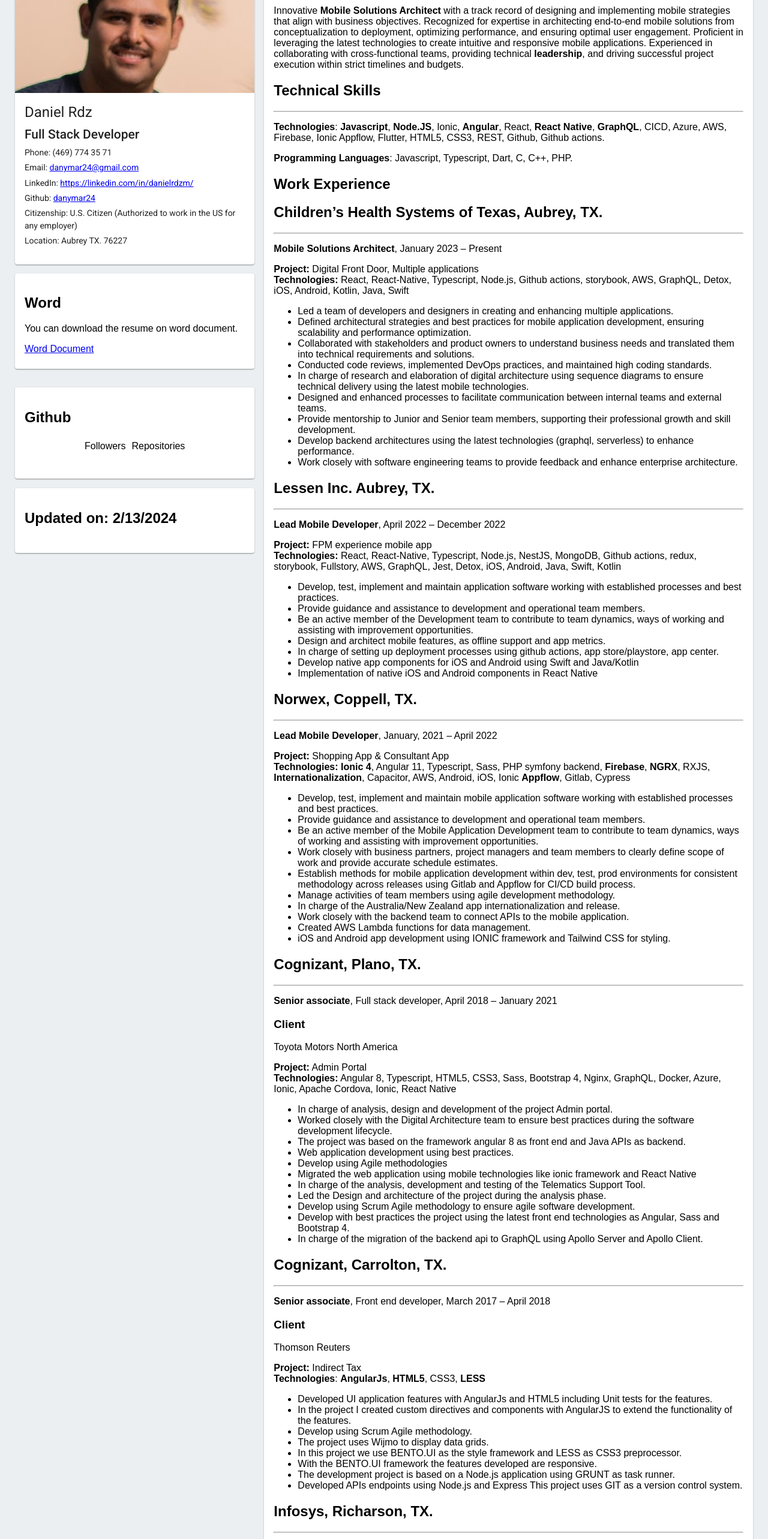
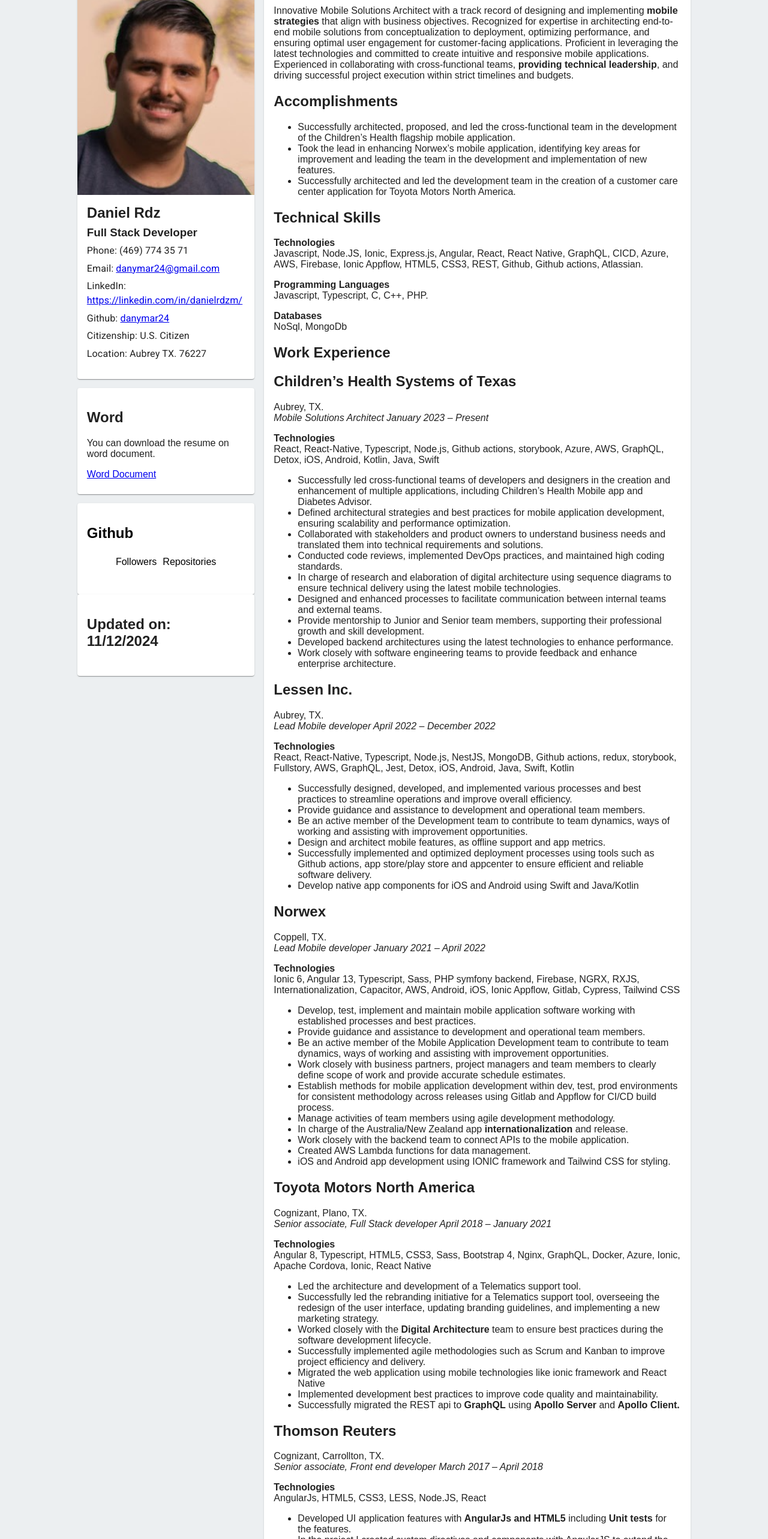
Before and after one commit to danymar24/resume, a React (Create React App) app: page / in a window 1280 px wide. Shown: the part 100-2666 px from the top of the page at 60% size. Built offline with nearby package versions, Linux system fonts and the light colour scheme; no server answers.

Commit message:
11-12-2024 update (#47)
* 11-12-2024 update

* sync lock

```diff
--- a/package.json
+++ b/package.json
@@ -4,7 +4,7 @@
   "private": true,
   "homepage": "https://danielr.dev",
   "dependencies": {
-    "@material-ui/core": "^3.0.3",
+    "@material-ui/core": "^4.12.4",
     "@material-ui/icons": "^3.0.1",
     "marked": "^0.5.0",
     "react": "^16.5.0",
--- a/src/App.js
+++ b/src/App.js
@@ -13,8 +13,9 @@
   render() {
     return (
       <main className='App'>
-        <Grid container spacing={16}>
-          <Grid item xs={12} md={4}>
+        <Grid container spacing={2}>
+          <Grid item md={1}></Grid>
+          <Grid item xs={12} md={3}>
             <Info classes={ {media: 'media'} }></Info>
             <Grid container spacing={16}>
               <Grid item xs={6} md={12}>
@@ -28,8 +29,7 @@
               </Grid>
             </Grid>
           </Grid>
-          <Grid item xs={12} md={8}>
-
+          <Grid item xs={10} md={7}>
             <Resume />
           </Grid>
         </Grid>
--- a/src/components/InfoComponent.js
+++ b/src/components/InfoComponent.js
@@ -6,7 +6,7 @@
 
 const styles={
     media: {
-        height: 230
+        height: 400
     }
 }
 
@@ -26,7 +26,7 @@
         title: 'danymar24',
         url: 'https://github.com/danymar24'
     },
-    citizenship: 'U.S. Citizen (Authorized to work in the US for any employer)',
+    citizenship: 'U.S. Citizen',
     location: 'Aubrey TX. 76227'
 }
 
--- a/src/components/LastUpdate.js
+++ b/src/components/LastUpdate.js
@@ -5,7 +5,7 @@
     return (
         <Card>
             <CardContent>
-                <h2>Updated on: 2/13/2024</h2>
+                <h2>Updated on: 11/12/2024</h2>
             </CardContent>
         </Card>
     )
--- a/src/resume.md
+++ b/src/resume.md
@@ -1,59 +1,67 @@
-# Summary
+# **Summary**
 
-Innovative **Mobile Solutions Architect** with a track record of designing and implementing mobile strategies that align with business objectives. Recognized for expertise in architecting end-to-end mobile solutions from conceptualization to deployment, optimizing performance, and ensuring optimal user engagement. Proficient in leveraging the latest technologies to create intuitive and responsive mobile applications. Experienced in collaborating with cross-functional teams, providing technical **leadership**, and driving successful project execution within strict timelines and budgets.
+Innovative Mobile Solutions Architect with a track record of designing and implementing **mobile strategies** that align with business objectives. Recognized for expertise in architecting end-to-end mobile solutions from conceptualization to deployment, optimizing performance, and ensuring optimal user engagement for customer-facing applications. Proficient in leveraging the latest technologies and committed to create intuitive and responsive mobile applications. Experienced in collaborating with cross-functional teams, **providing technical leadership**, and driving successful project execution within strict timelines and budgets.
 
-# Technical Skills
-------
-**Technologies**: **Javascript**, **Node.JS**, Ionic, **Angular**, React, **React Native**, **GraphQL**, CICD, Azure, AWS, Firebase, Ionic Appflow, Flutter, HTML5, CSS3, REST, Github, Github actions.
+# **Accomplishments**
 
-**Programming Languages**: Javascript, Typescript, Dart, C, C++, PHP.
+* Successfully architected, proposed, and led the cross-functional team in the development of the Children’s Health flagship mobile application.
+* Took the lead in enhancing Norwex’s mobile application, identifying key areas for improvement and leading the team in the development and implementation of new features.
+* Successfully architected and led the development team in the creation of a customer care center application for Toyota Motors North America.
 
-# Work Experience
+# **Technical Skills**
 
-## Children’s Health Systems of Texas, Aubrey, TX.
--------
+**Technologies**
+Javascript, Node.JS, Ionic, Express.js, Angular, React, React Native, GraphQL, CICD, Azure, AWS, Firebase, Ionic Appflow, HTML5, CSS3, REST, Github, Github actions, Atlassian.
 
-**Mobile Solutions Architect**, January 2023 – Present
+**Programming Languages**
+Javascript, Typescript, C, C++, PHP.
 
-**Project:** Digital Front Door, Multiple applications
-**Technologies:** React, React-Native, Typescript, Node.js, Github actions, storybook, AWS, GraphQL, Detox, iOS, Android, Kotlin, Java, Swift
+**Databases**
+NoSql, MongoDb
 
-* Led a team of developers and designers in creating and enhancing multiple applications.
+# **Work Experience**
+
+## **Children’s Health Systems of Texas**
+
+Aubrey, TX.
+*Mobile Solutions Architect	January 2023 – Present*
+
+**Technologies**
+React, React-Native, Typescript, Node.js, Github actions, storybook, Azure, AWS, GraphQL, Detox, iOS, Android, Kotlin, Java, Swift
+
+* Successfully led cross-functional teams of developers and designers in the creation and enhancement of multiple applications, including Children’s Health Mobile app and Diabetes Advisor.
 * Defined architectural strategies and best practices for mobile application development, ensuring scalability and performance optimization.
 * Collaborated with stakeholders and product owners to understand business needs and translated them into technical requirements and solutions.
 * Conducted code reviews, implemented DevOps practices, and maintained high coding standards.
 * In charge of research and elaboration of digital architecture using sequence diagrams to ensure technical delivery using the latest mobile technologies.
 * Designed and enhanced processes to facilitate communication between internal teams and external teams.
 * Provide mentorship to Junior and Senior team members, supporting their professional growth and skill development.
-* Develop backend architectures using the latest technologies (graphql, serverless) to enhance performance.
+* Developed backend architectures using the latest technologies to enhance performance.
 * Work closely with software engineering teams to provide feedback and enhance enterprise architecture.
 
 
-## Lessen Inc. Aubrey, TX.
--------
+## **Lessen Inc.**
 
-**Lead Mobile Developer**, April 2022 – December 2022
+Aubrey, TX.
+*Lead Mobile developer	April 2022 – December 2022*
 
-**Project:** FPM experience mobile app
-**Technologies:** React, React-Native, Typescript, Node.js, NestJS, MongoDB, Github actions, redux, storybook, Fullstory, AWS, GraphQL, Jest, Detox, iOS, Android, Java, Swift, Kotlin
+**Technologies**
+React, React-Native, Typescript, Node.js, NestJS, MongoDB, Github actions, redux, storybook, Fullstory, AWS, GraphQL, Jest, Detox, iOS, Android, Java, Swift, Kotlin
 
-* Develop, test, implement and maintain application software working with established processes and best practices.
+* Successfully designed, developed, and implemented various processes and best practices to streamline operations and improve overall efficiency.
 * Provide guidance and assistance to development and operational team members.
 * Be an active member of the Development team to contribute to team dynamics, ways of working and assisting with improvement opportunities.
 * Design and architect mobile features, as offline support and app metrics.
-* In charge of setting up deployment processes using github actions, app store/playstore, app center.
+* Successfully implemented and optimized deployment processes using tools such as Github actions, app store/play store and appcenter to ensure efficient and reliable software delivery.
 * Develop native app components for iOS and Android using Swift and Java/Kotlin
-* Implementation of native iOS and Android components in React Native
 
+## **Norwex**
 
+Coppell, TX.
+*Lead Mobile developer	January 2021 – April 2022*
 
-## Norwex, Coppell, TX.
--------
-
-**Lead Mobile Developer**, January, 2021 – April 2022
-
-**Project:** Shopping App & Consultant App
-**Technologies:** **Ionic 4**, Angular 11, Typescript, Sass, PHP symfony backend, **Firebase**, **NGRX**, RXJS, **Internationalization**, Capacitor, AWS, Android, iOS, Ionic **Appflow**, Gitlab, Cypress
+**Technologies**
+Ionic 6, Angular 13, Typescript, Sass, PHP symfony backend, Firebase, NGRX, RXJS, Internationalization, Capacitor, AWS, Android, iOS, Ionic Appflow, Gitlab, Cypress, Tailwind CSS
 
 * Develop, test, implement and maintain mobile application software working with established processes and best practices.
 * Provide guidance and assistance to development and operational team members.
@@ -61,113 +69,71 @@
 * Work closely with business partners, project managers and team members to clearly define scope of work and provide accurate schedule estimates.
 * Establish methods for mobile application development within dev, test, prod environments for consistent methodology across releases using Gitlab and Appflow for CI/CD build process.
 * Manage activities of team members using agile development methodology.
-* In charge of the Australia/New Zealand app internationalization and release.
+* In charge of the Australia/New Zealand app **internationalization** and release.
 * Work closely with the backend team to connect APIs to the mobile application.
 * Created AWS Lambda functions for data management.
 * iOS and Android app development using IONIC framework and Tailwind CSS for styling.
 
+## **Toyota Motors North America**
 
-## Cognizant, Plano, TX.
--------
+Cognizant, Plano, TX.
+*Senior associate, Full Stack developer	April 2018 – January 2021*
 
-**Senior associate**, Full stack developer, April 2018 – January 2021
+**Technologies**
+Angular 8, Typescript, HTML5, CSS3, Sass, Bootstrap 4, Nginx, GraphQL, Docker, Azure, Ionic, Apache Cordova, Ionic, React Native
 
-### Client
-Toyota Motors North America
+* Led the architecture and development of a Telematics support tool.
+* Successfully led the rebranding initiative for a Telematics support tool, overseeing the redesign of the user interface, updating branding guidelines, and implementing a new marketing strategy.
+* Worked closely with the **Digital Architecture** team to ensure best practices during the software development lifecycle.
+* Successfully implemented agile methodologies such as Scrum and Kanban to improve project efficiency and delivery.
+* Migrated the web application using mobile technologies like ionic framework and React Native
+* Implemented development best practices to improve code quality and maintainability.
+* Successfully migrated the REST api to **GraphQL** using **Apollo Server** and **Apollo Client.**
 
-**Project:** Admin Portal
-**Technologies:** Angular 8, Typescript, HTML5, CSS3, Sass, Bootstrap 4, Nginx, GraphQL, Docker, Azure, Ionic, Apache Cordova, Ionic, React Native
+## **Thomson Reuters**
 
-* In charge of analysis, design and development of the project Admin portal.
-* Worked closely with the Digital Architecture team to ensure best practices during the software development lifecycle.
-* The project was based on the framework angular 8 as front end and Java APIs as backend.
-* Web application development using best practices.
-* Develop using Agile methodologies
-* Migrated the web application using mobile technologies like ionic framework and React Native
-* In charge of the analysis, development and testing of the Telematics Support Tool.
-* Led the Design and architecture of the project during the analysis phase.
-* Develop using Scrum Agile methodology to ensure agile software development.
-* Develop with best practices the project using the latest front end technologies as Angular, Sass and Bootstrap 4.
-* In charge of the migration of the backend api to GraphQL using Apollo Server and Apollo Client.
+Cognizant, Carrollton, TX.
+*Senior associate, Front end developer	March 2017 – April 2018*
 
-## Cognizant, Carrolton, TX.
----------
-**Senior associate**, Front end developer, March 2017 – April 2018
+**Technologies**
+AngularJs, HTML5, CSS3, LESS, Node.JS, React
 
-### Client
-Thomson Reuters
+* Developed UI application features with **AngularJs and HTML5** including **Unit tests** for the features.
+* In the project I created custom directives and components with AngularJS to extend the functionality of the features.
+* Developed using **Scrum Agile** methodology.
+* The project uses **Wijmo** to display data grids.
+* In this project we use **BENTO.UI** as the style framework and **LESS** as **CSS3** preprocessor.
+* With the BENTO.UI framework the features developed are **responsive**.
+* The development project is based on a **Node.js** application using **GRUNT** as task runner.
+* Developed APIs endpoints using **Node.js** and **Express**
+* This project uses **GIT** as a version control system.
 
-**Project:** Indirect Tax
-**Technologies**: **AngularJs**, **HTML5**, CSS3, **LESS**
+## **AT\&T**
 
-* Developed UI application features with AngularJs and HTML5 including Unit tests for the features.
-* In the project I created custom directives and components with AngularJS to extend the functionality of the features.
-* Develop using Scrum Agile methodology.
-* The project uses Wijmo to display data grids.
-* In this project we use BENTO.UI as the style framework and LESS as CSS3 preprocessor.
-* With the BENTO.UI framework the features developed are responsive.
-* The development project is based on a Node.js application using GRUNT as task runner.
-* Developed APIs endpoints using Node.js and Express
-This project uses GIT as a version control system.
+Infosys, Richarson, TX.
+*Senior associate, Front end developer	August 2016 – March 2017*
 
-## Infosys, Richarson, TX.
--------
-**Senior associate**, Front end developer, August 2016 – March 2017
+**Technologies**
+AngularJs, HTML5, CSS3, LESS, Bootstrap 3
 
-### Client
-AT&T
+* In charge of the development of several **AngularJs** pages of the project, developing the logic to consume the data from a **JAVA** api, and using the AT\&T styles framework using **LESS** as css preprocessor.
+* Develop using **Scrum Agile** methodology
+* Migration of the project from **SVN** structure to **GIT**.
 
-**Project:** AVPN
-**Technologies:** **AngularJs**, **HTML5**, CSS3, **LESS**, Bootstrap 3
+## **Other Experience**
 
-* In charge of the development of several AngularJs pages of the project, developing the logic to consume the data from a JAVA api, and using the AT&T styles framework using LESS as css preprocessor.
-* Develop using Scrum Agile methodology
-* Migration of the project from SVN structure to GIT.
+**Syscom** \- Support Engineer \- January 2015 \- August \- 2016
+**Buildbinder** \- Mobile Developer \- August 2015 \- December \- 2015
+**Xpectare** \- Mobile/Full Stack Developer \- December 2014 \- August 2015
+**SaentiGlobal** \- Full Stack Developer \- 2011 \- 2016
 
-## SAENTI Global (Freelance)
--------
-**Web developer**, **Mobile developer**, August 2011 – March 2016
+## **Education**
 
-**Technologies:** **AngularJs**, **Angular**, Javascript, **Typescript**, HTML5, CSS3, **Sass**, Bootstrap 3, **Node**.js, **MongoDb**, Sails.js, **ExpressJs**, Nginx, Apache cordova, Ionic,
+**Chihuahua technology institute (Instituto Tecnológico de Chihuahua)**
+*Chihuahua, Mexico*
+*Electronics Engineering / Bachelors	January 2009 – July 2014*
 
-* In charge of design Photoshop web designs
-* Transform Photoshop web designs to fully functional and responsive websites using HTML5, CSS3, Javascript and Bootstrap 3 in the Front End
-* Developed and designed Redwod Crossfit Gym management using in the backend Node.js, Sails.js, Express.js, Mongodb for the main Database,  redis as the websockets and session database, Websockets (socket.io), Nginx, and in the front end AngularJs, HTML5, CSS3, Materialize and  Sass as css preprocessor.
-* Developed Redwod mobile app using Apache Cordova, Ionic, HTML5, CSS3, Javascript and frameworks as AngularJs and websockets(socket.io), this app consumes the Redwod web api.
-* Developed im management system using the backend Node.js, Sails.js, Express.js, Mongodb for the main Database, redis as the websockets and session database, Websockets(socket.io), Nginx, and in the front end Angular.js, HTML5, CSS3, Bootstrap 3 and  Sass as css preprocessor.
-* Used a private Git server as the version control system.
+## **Languages**
 
-
-## SYSCOM, Chihuahua Mexico
-------
-**Support Engenieer**, January 2016 – July 2016
-
-* In charge of give product support in the Access control area about the products SYSCOM sells, products as biometric Devices, RFID readers, Proximity readers, barrier gates, gate operators, interphone systems, access control panels.
-
-## Buildbinder, Chihuahua Mexico
--------
-**Mobile app developer**, August 2015 – October 2015
-
-**Technologies:** **Javascript**, **HTML5**, Ionic, **Angularjs**, CSS3, **Sass**
-
-* In the mobile app team we designed, developed and build the Buildbinder mobile app v3 using the Apache cordova framework to compile the app created with HTML5, CSS3, Javascript, with web frameworks as AngularJs (Angular.js), Materialize for the styles using Sass as the css preprocessor and Ionic, this application consumed data from a C#, ASP.NET web api, this app was hosted in a private Git server.
-
-## Xpectare Interactive Media
---------
-**Front End developer** December 2014 – August 2015
-
-**Technologies:** **Javascript**, **HTML5**, Bootstrap 3, Wordpress, PHP, **Angularjs**, **Node**.js, Sails.js
-
-* In charge of converting Photoshop web designs into responsive and fully operational HTML5, CSS3, Javascript websites with Bootstrap 3, using Wordpress as CMS.
-* Developed the San Francisco CC mobile app developed with Apache Cordova using HTML5, CSS3, Javascript and frameworks as AngularJs, (Angular.js), this app consumes a Node.js web api created with Sails.js as Backend framework.
-
-# Education
---------
-## Chihuahua technology institute (Instituto Tecnologico de Chihuahua)
-### Chihuahua, Mexico
-**Electronics Engineering** / Bachelors	January 2009 – July 2014
-
-# Languages
---------
-- English
-- Spanish
+* English \- Fluent
+* Spanish \- Native
```
Also changed, not shown: 2 other files (tests, documents, lock files or other folders).
